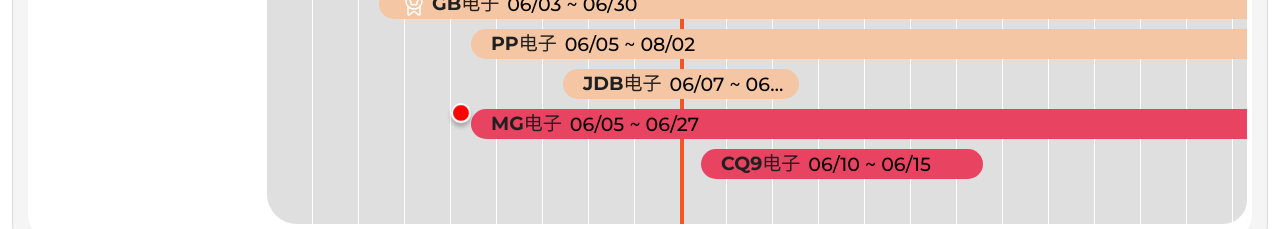
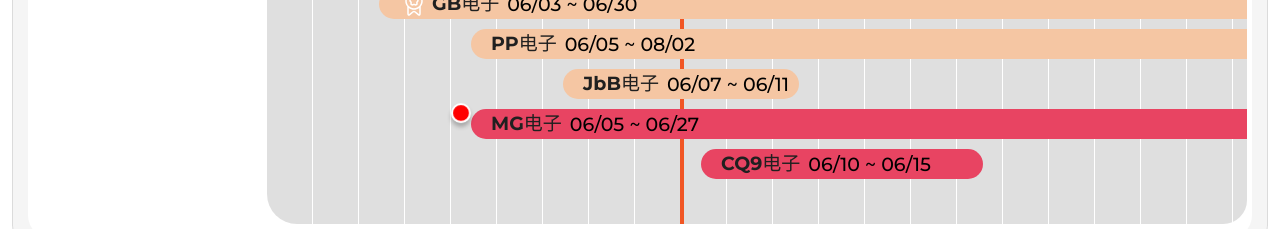
Before and after one commit to penyuanliao/vue-study, a Vue app in the folder packages/ui/: page / in a window 1280 px wide. Shown: the part 537-766 px from the top of the page. Built offline with nearby package versions, Linux system fonts and the light colour scheme.

Commit message:
💄feat: 08/12 更新

```diff
--- a/packages/ui/src/components/EventCalendar/NCalendarContent/EventTitle.vue
+++ b/packages/ui/src/components/EventCalendar/NCalendarContent/EventTitle.vue
@@ -166,6 +166,7 @@ export default defineComponent({
             el.style.position = 'absolute';
             el.style.visibility = 'hidden';
             el.style.whiteSpace = 'nowrap';
+            el.style.textOverflow = '';
             el.style.fontSize = options.fontSize;
             el.style.fontWeight = options.fontWeight;
             el.style.fontFamily = options.fontFamily || fontFamily;
@@ -760,7 +761,7 @@ export default defineComponent({
     left: calc(1 / 2 * 100%);
     transform: translateX(calc(calc(1 / 2 * 100%) * -1));
     transition: min-width 0.3s ease, height 0.3s ease;
-    //cursor: pointer;
+    cursor: pointer;
     pointer-events: visible;
     &:focus {
         outline: none;
@@ -977,7 +978,7 @@ export default defineComponent({
         overflow:hidden;
         white-space: normal;
         padding-left: 20px;
-        max-width: 160px;
+        //max-width: 160px;
         &.small {
             font-size: 19px;
             white-space: nowrap;
@@ -1012,10 +1013,8 @@ export default defineComponent({
     &.hidden {
         visibility: hidden;
     }
-    .event-date,
-    .event-desc {
+    .event-date {
         text-overflow: ellipsis;
-        overflow:hidden;
     }
 }
 .detail-btn {
@@ -1054,11 +1053,15 @@ export default defineComponent({
                 font-size: 12px;
                 margin-bottom: 0;
                 line-height: 16px;
+                text-overflow: ellipsis;
+                overflow:hidden;
             }
             .event-desc {
                 font-size: 12px;
                 margin-top: 0;
                 line-height: 16px;
+                text-overflow: ellipsis;
+                overflow:hidden;
             }
         }
         .event-title-tag {
--- a/packages/ui/src/components/EventCalendar/data2.json
+++ b/packages/ui/src/components/EventCalendar/data2.json
@@ -527,12 +527,12 @@
         "sort": 65,
         "link_text": "点击观看",
         "tooltip_title": "独乐乐不如粽乐乐",
-        "company_name": "JDB电子",
+        "company_name": "JbB电子",
         "partner": {
           "id": 89,
           "lang": 2,
           "hall": "电子游艺",
-          "title": "JDB电子",
+          "title": "JbB电子",
           "color_code": "#ff7517",
           "img_160x100": {
             "id": 52419,
@@ -899,7 +899,7 @@
         "sort": 80,
         "link_text": "点击观看",
         "tooltip_title": "欢钓锦标赛 (第一阶段锦标赛)",
-        "company_name": "TS电子"
+        "company_name": "TS电子 X TGS电子 X 999电子"
       }
     ]
   }
--- a/packages/ui/src/components/EventCalendar/index.vue
+++ b/packages/ui/src/components/EventCalendar/index.vue
@@ -97,9 +97,7 @@ export default defineComponent({
 
             } else {
                 events.value = current.value?.events.filter(({ title, eventDesc }: IEvents) => {
-
-                    return title.includes(value.toLowerCase()) || eventDesc.includes(value.toLowerCase()) ||
-                        title.includes(value.toUpperCase()) || eventDesc.includes(value.toUpperCase());
+                    return title.toLowerCase().includes(value.toLowerCase()) || eventDesc.toLowerCase().includes(value.toLowerCase());
                 });
             }
         };
```
